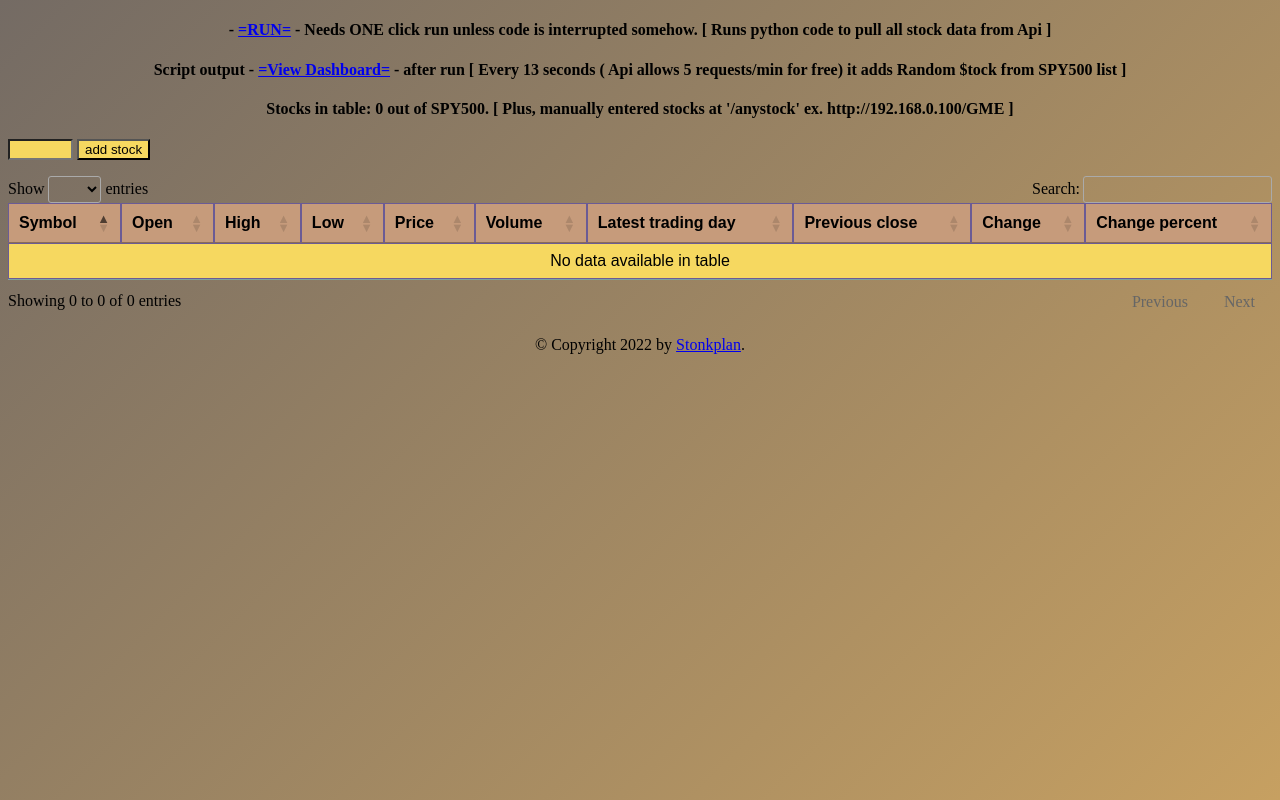
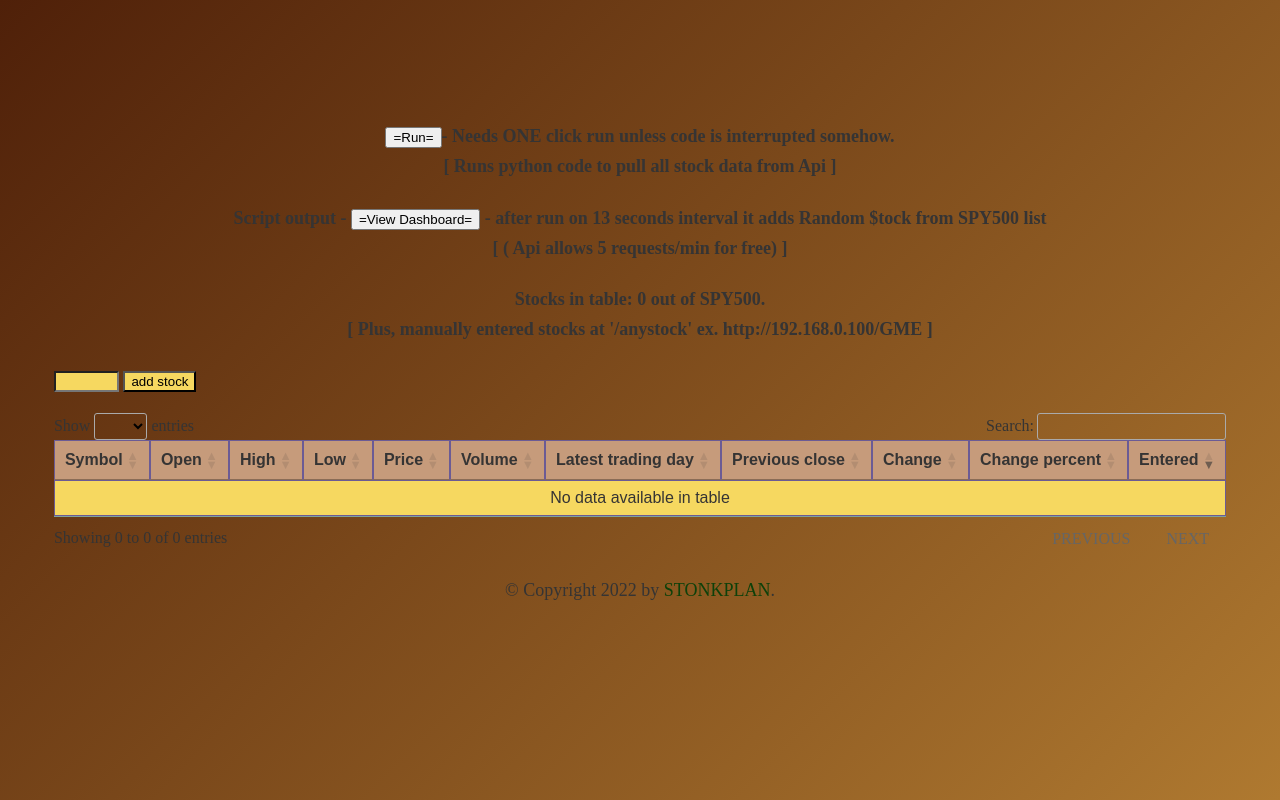
Before and after one commit to Imsach/flaskstockly, a Flask app: page /1 in a window 1280 px wide. Run offline with Flask 2, Linux system fonts and the light colour scheme; data that the repository does not hold is empty; parts of the project's set-up code (start-up, migrations or seed data) failed here and were passed over; some libraries are stand-ins or nearby versions.

Commit message:
UI, sorting to new  ENTERED col

```diff
--- a/main.py
+++ b/main.py
@@ -8,22 +8,30 @@ import lxml
 import time
 from random import shuffle
 import secapi
+import socket
+import socket
+
 
 
 app = Flask(__name__)
 stock = ''
+ip = socket.socket(socket.AF_INET, socket.SOCK_DGRAM)
+ip.connect(("8.8.8.8", 80))
+ip = ip.getsockname()[0]
+stockinfo = []
 
-stockinfo = []
 # print(stockinfo)
-time.localtime()
+# time.localtime()
+t1 = time.asctime()
 
 @app.route('/', methods=("POST", "GET"))
 def lol():
-    return render_template('index.html')
+    return render_template('index.html', ip=ip)
 
 
 @app.route('/<stock>', methods=("POST", "GET"))
 def hello_worlds(stock):
+    t1 = time.asctime()
     api_key = secapi.api_key
     u = 'https://www.alphavantage.co/query?function=GLOBAL_QUOTE&symbol='
     x = stock + '&apikey=' + api_key
@@ -34,15 +42,15 @@ def hello_worlds(stock):
     pd.set_option('colheader_justify', 'center')
 
     for info in data:
-        stockinfo.append([data['Global Quote']['01. symbol'], data['Global Quote']['02. open'], data['Global Quote']['03. high'], data['Global Quote']['04. low'], data['Global Quote']['05. price'], data['Global Quote']['06. volume'], data['Global Quote']['07. latest trading day'], data['Global Quote']['08. previous close'], data['Global Quote']['09. change'], data['Global Quote']['10. change percent']])
-    df = pd.DataFrame(data=stockinfo, columns=['Symbol', 'Open', 'High', 'Low', 'Price', 'Volume', 'Latest trading day', 'Previous close', 'Change', 'Change percent'])
+        stockinfo.append([data['Global Quote']['01. symbol'], data['Global Quote']['05. price'], data['Global Quote']['02. open'], data['Global Quote']['03. high'], data['Global Quote']['04. low'], data['Global Quote']['06. volume'], data['Global Quote']['07. latest trading day'], data['Global Quote']['08. previous close'], data['Global Quote']['09. change'], data['Global Quote']['10. change percent'], t1])
+    df = pd.DataFrame(data=stockinfo, columns=['Symbol', 'Open', 'High', 'Low', 'Price', 'Volume', 'Latest trading day', 'Previous close', 'Change', 'Change percent', 'Entered'])
 
 
     df = (df.drop_duplicates(subset='Symbol', keep='last'))
     print(df)
     print(stockinfo)
 
-    return render_template('index2.html', column_names=df.columns.values, row_data=list(df.values.tolist()), zip=zip, stockinfo=stockinfo, df=df)
+    return render_template('index2.html', column_names=df.columns.values, row_data=list(df.values.tolist()), zip=zip, stockinfo=stockinfo, df=df, ip=ip)
 
 
 # @app.route('/view', methods=['POST'])
@@ -65,15 +73,16 @@ def hello_worlds(stock):
 @app.route('/view', methods=("POST", "GET"))
 def hello_worldn():
     df = pd.DataFrame(data=stockinfo, columns=['Symbol', 'Open', 'High', 'Low', 'Price', 'Volume', 'Latest trading day',
-                                               'Previous close', 'Change', 'Change percent'])
+                                               'Previous close', 'Change', 'Change percent', 'Entered'])
     df = (df.drop_duplicates(subset='Symbol', keep='last'))
+
             # df2 = (df2.reset_index()
             #        .drop_duplicates(subset='Symbol', keep='last')
             #        .set_index('index'))
     # pd.set_option('display.width', 1000)
     # pd.set_option('colheader_justify', 'center')
 
-    return render_template('index2.html', column_names=df.columns.values, row_data=list(df.values.tolist()), zip=zip, stockinfo=stockinfo, df=df)
+    return render_template('index2.html', column_names=df.columns.values, row_data=list(df.values.tolist()), zip=zip, stockinfo=stockinfo, df=df, ip=ip)
 
 
 # @app.route('/c/<stock>')
@@ -97,7 +106,7 @@ def hello_worldn():
 
 @app.route('/run', methods=("POST", "GET"))
 def hello_world5(stockinfo=stockinfo):
-
+    t1 = time.asctime()
     pd2 = pd.read_html("https://en.wikipedia.org/wiki/List_of_S%26P_500_companies")
     first_table = pd2[0]
     second_table = pd2[1]
@@ -110,6 +119,7 @@ def hello_world5(stockinfo=stockinfo):
 
     for stock in stocks:
         if stock not in stockinfo:
+
             print('First if')
             api_key = secapi.api_key
             u = 'https://www.alphavantage.co/query?function=GLOBAL_QUOTE&symbol='
@@ -119,8 +129,8 @@ def hello_world5(stockinfo=stockinfo):
             datas = r.json()
 
             df = pd.DataFrame(data=stockinfo,
-                              columns=['Symbol', 'Open', 'High', 'Low', 'Price', 'Volume', 'Latest trading day',
-                                       'Previous close', 'Change', 'Change percent'])
+                              columns=['Symbol', 'Price', 'Open', 'High', 'Low', 'Volume', 'Latest trading day',
+                                       'Previous close', 'Change', 'Change percent', 'Entered'])
             df = (df.drop_duplicates(subset='Symbol', keep='last'))
 
 
@@ -145,9 +155,9 @@ def hello_world5(stockinfo=stockinfo):
             if r.status_code == 200:
                 print('2nd if')
                 print(r.status_code)
-
+                t1 = time.asctime()
                 for infos in datas:
-                    stockinfo.append([datas['Global Quote']['01. symbol'], datas['Global Quote']['02. open'], datas['Global Quote']['03. high'], datas['Global Quote']['04. low'], datas['Global Quote']['05. price'], datas['Global Quote']['06. volume'], datas['Global Quote']['07. latest trading day'], datas['Global Quote']['08. previous close'], datas['Global Quote']['09. change'], datas['Global Quote']['10. change percent']])
+                    stockinfo.append([datas['Global Quote']['01. symbol'],  datas['Global Quote']['05. price'], datas['Global Quote']['02. open'], datas['Global Quote']['03. high'], datas['Global Quote']['04. low'], datas['Global Quote']['06. volume'], datas['Global Quote']['07. latest trading day'], datas['Global Quote']['08. previous close'], datas['Global Quote']['09. change'], datas['Global Quote']['10. change percent'], t1])
                 print(time.localtime())
                 print(type(stockinfo))
                 print(stockinfo)
@@ -156,11 +166,12 @@ def hello_world5(stockinfo=stockinfo):
             #     print('we got 500')
 
             else:
+                t1 = time.asctime()
                 print(time.localtime())
                 time.sleep(300)
                 print(time.localtime())
                 for infos in datas:
-                    stockinfo.append([datas['Global Quote']['01. symbol'], datas['Global Quote']['02. open'], datas['Global Quote']['03. high'], datas['Global Quote']['04. low'], datas['Global Quote']['05. price'], datas['Global Quote']['06. volume'], datas['Global Quote']['07. latest trading day'], datas['Global Quote']['08. previous close'], datas['Global Quote']['09. change'], datas['Global Quote']['10. change percent']])
+                    stockinfo.append([datas['Global Quote']['01. symbol'], datas['Global Quote']['05. price'], datas['Global Quote']['02. open'], datas['Global Quote']['03. high'], datas['Global Quote']['04. low'], datas['Global Quote']['06. volume'], datas['Global Quote']['07. latest trading day'], datas['Global Quote']['08. previous close'], datas['Global Quote']['09. change'], datas['Global Quote']['10. change percent'], t1])
                 print(time.localtime())
                 print(r.status_code)
                 print('Inner else')
@@ -191,9 +202,9 @@ def hello_world5(stockinfo=stockinfo):
             print('Outer else')
             print(r.status_code)
             pass
-    return render_template('index2.html', column_names=df.columns.values, row_data=list(df.values.tolist()), zip=zip, stockinfo=stockinfo, df=df)
+    return render_template('index2.html', column_names=df.columns.values, row_data=list(df.values.tolist()), zip=zip, stockinfo=stockinfo, df=df, ip=ip)
 
 
 
 if __name__ == '__main__':
-    app.run(host='0.0.0.0', port=80)
+    app.run(host='0.0.0.0', port=80, debug=True)
--- a/static/main.css
+++ b/static/main.css
@@ -29,21 +29,17 @@ td {
 }
 
 footer {
-   position:fixed;
+  font-family: 'Merriweather', serif;
+   position:relative;
    left:0px;
    bottom:0px;
    height:50px;
    width:100%;
-   background: aliceblue;
+   background: transparent;
 }
 
 
-body {
-	background: linear-gradient(-45deg, #d8a1a1, #d5ce47, #cba361, #746b64);
-	background-size: 400% 400%;
-	animation: gradient 15s ease infinite;
-}
-
+/*
 .wrapper {
     height:100%;
 
@@ -69,7 +65,47 @@ body {
 
   @keyframes blink {
     100% {
-      /* border-color: rgb(38, 65, 25) */
+       border-color: rgb(38, 65, 25)
+    }
+  } */
+  a { color: rgb(13, 65, 10); text-decoration: none; text-transform: uppercase; }
 
+  html, body {
+    height: 100%;
+  }
+
+  body {
+    background: linear-gradient(-45deg, #3c0b0b, #c36e1d, #cf973d, #4f2009);
+	  background-size: 400% 400%;
+    font-family: 'Merriweather', serif;
+    display: flex;
+    margin: auto;
+    justify-content: center;
+    color: rgb(53, 52, 52);
+  }
+
+  .container {
+    margin: 100px 15px;
+    max-width: 1370px;
+
+    @media screen and (min-width: 600px){
+      padding: 0 30px;
     }
   }
+
+  h2 {
+    font-weight: 400;
+  }
+
+  p {
+    font-size: 16px;
+    line-height: 26px;
+    word-wrap: break-word;
+    overflow-wrap: break-word;
+    hyphens: auto;
+
+    @media screen and (min-width: 1200px){
+      font-size: 18px;
+      line-height: 30px;
+    }
+  }
--- a/templates/base2.html
+++ b/templates/base2.html
@@ -2,7 +2,7 @@
 <html>
   <head>
     <meta charset="UTF-8">
-    <title>{{ title }}</title>
+    <!-- <title>{{ sss }}</title> -->
     <link rel= "stylesheet" type= "text/css" href= "{{ url_for('static',filename='main.css') }}">
   </head>
   <body>
@@ -12,11 +12,11 @@
         {% block content %}
 
         {% endblock %}
-    </div>
+        <div id="footer">
+          {% block footer %}
+                <p style="text-align:center"> &copy; Copyright 2022 by <a href="http://nudope.com/">Stonkplan</a>.</p>
+                 {% endblock %}
+           </div>
+      </div>
   </body>
-  <div id="footer">
- {% block footer %}
-       <p style="text-align:center"> &copy; Copyright 2022 by <a href="http://nudope.com/">Stonkplan</a>.</p>
-        {% endblock %}
-  </div>
 </html>
--- a/templates/index2.html
+++ b/templates/index2.html
@@ -1,15 +1,15 @@
 {% extends "base2.html" %}
 
 {% block content %}
-
-<h4><p style="text-align:center"> - <a href="/run" target="_blank"><b>=RUN=</b></a> - Needs ONE click run unless code is interrupted somehow. [ Runs python code to pull all stock data from Api ] </p></h4>
-<h4><p style="text-align:center">Script output - <a href="/view"><b>=View Dashboard=</b></a> - after run [ Every 13 seconds ( Api allows 5 requests/min for free) it adds Random $tock from SPY500 list ]</p></h4>
-<h4><p style="text-align:center">Stocks in table: {% print(df.shape[0]) %} out of SPY500. [ Plus, manually entered stocks at <b>'/anystock'</b> ex. http://192.168.0.100/GME ]</p></h4>
+<!-- <section class="container"> -->
+<h4><p style="text-align:center"><button onclick="window.location.href='/run'">=Run=</button>- Needs ONE click run unless code is interrupted somehow.<br>[ Runs python code to pull all stock data from Api ] </p></h4>
+<h4><p style="text-align:center">Script output - <button onclick="window.location.href='/view'">=View Dashboard=</button> - after run on 13 seconds interval it adds Random $tock from SPY500 list <br>[ ( Api allows 5 requests/min for free) ]</p></h4>
+<h4><p style="text-align:center">Stocks in table: {% print(df.shape[0]) %} out of SPY500. <br>[ Plus, manually entered stocks at <b>'/anystock'</b> ex. http://192.168.0.100/GME ]</p></h4>
 
 <p style="text-align:left"><input id="txt" name="order" type="text" maxlength="5" size="5">
-<input id='btn' type="submit" value="add stock" onclick="location.href='http://127.0.0.1/'+document.getElementById('txt').value"></p>
+<input id='btn' type="submit" value="add stock" onclick="location.href='http://192.168.1.104/'+document.getElementById('txt').value"></p>
 
-<meta http-equiv="refresh" content="100; URL=/view">
+<meta http-equiv="refresh" content="35; URL=/view">
 
 
   <table>
@@ -47,7 +47,8 @@
 <link rel="stylesheet" type="text/css" href="https://cdn.datatables.net/1.10.16/css/jquery.dataTables.css">
 <script type="text/javascript" src="https://cdn.datatables.net/1.10.16/js/jquery.dataTables.js"></script>
 </head><body><script type="text/javascript">$(document).ready(function(){$('table').DataTable({
-    "pageLength": 20
+    "pageLength": 15,
+    order: [[10, 'desc']]
 });});</script>
 
     {% endblock %}
```
Also changed, not shown: templates/index.html (+9 -9 lines).
